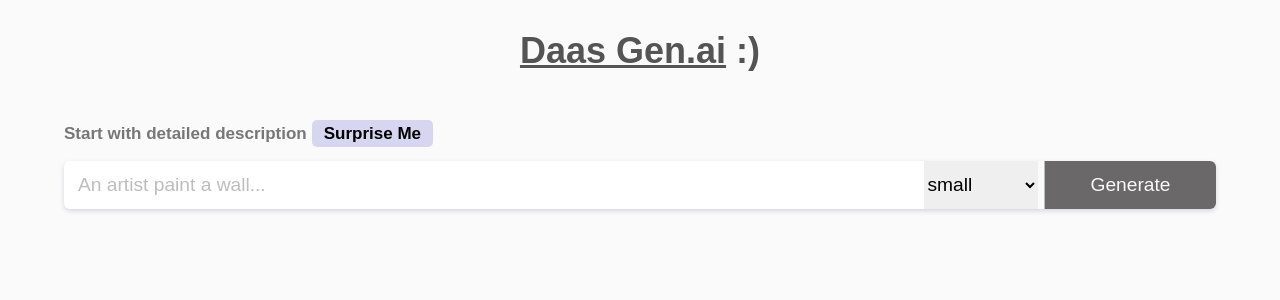
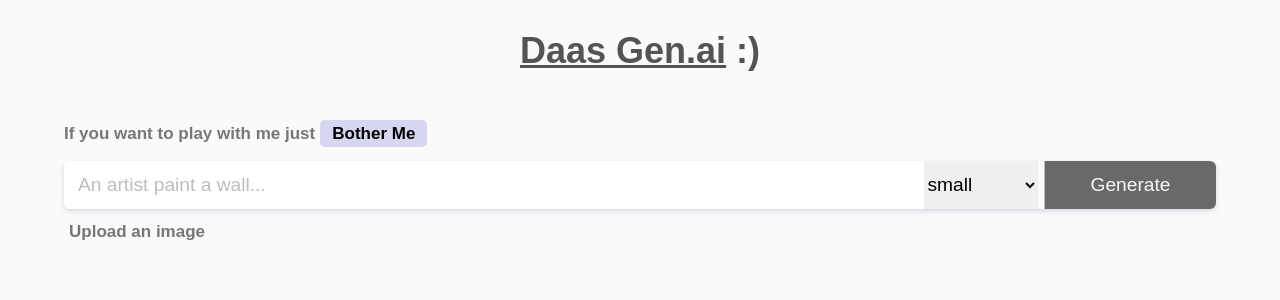
Before and after one commit to kushvahasumit/Daas, a React (Create React App) app: page / in a window 1280 px wide. Shown: the top 300 px of the page. Built offline with nearby package versions, Linux system fonts and the light colour scheme.

Commit message:
on progress
Signed-off-by: Sumit <kumarxumit6@gmail.com>

```diff
--- a/src/App.css
+++ b/src/App.css
@@ -39,6 +39,7 @@
     width: 100%;
     flex-direction: column;
     padding: 5px 0px;
+    height: 300px;
     /* font-size: 16px; */
 }
 
@@ -49,6 +50,7 @@
     font-weight: 550;
     padding: 4px 12px;
     margin: 0 0 2px 5px;
+    cursor: pointer;
 }
 
 .inputContainer{
@@ -114,3 +116,15 @@
     margin: 1px;
     flex-grow: 1;
 }
+
+.filesUpload{
+        margin: 13px 0 2px 5px;
+        cursor: pointer;
+}
+
+
+@media (max-width : 550px){
+    .image-section img {
+        max-width: 100%;
+        }
+}
--- a/src/App.js
+++ b/src/App.js
@@ -5,19 +5,31 @@
   const [images, setImages] = useState(null);
   const [value, setValue] = useState(null);
   const [size, setSize] = useState("");
+  const [error,setError] = useState(null)
 
-  // const surpriseMe = [
-  //   "A blue panda eating pizza",
-  //   "A frog talking on phone",
-  //   "A superhero beaten by women",
-  //   "A baby flying on the sparrow",
-  // ];
+  const botherMeOption = [
+    "A blue panda eating pizza",
+    "A frog talking on phone",
+    "A superhero beaten by women",
+    "A baby flying on fish",
+  ];
+
+  const botherMe = ()=>{
+    setImages(null)
+    setError(null)
+    const pickRandom = botherMeOption[Math.floor(Math.random()*botherMeOption.length)]
+    setValue(pickRandom)
+  }
 
   console.log("this is input1::", value);
   console.log("this is images1::", images);
   console.log("this is size choosen::", size);
 
   const getImg = async () => {
+    setImages(null)
+    if(value=== null){
+      setError('Error! must have prompt in input section :( ')
+    }
     try {
       const option = {
         method: "POST",
@@ -47,8 +59,8 @@
       </section>
       <section className="search-section">
         <p>
-          Start with detailed description
-          <span className="surprise">Surprise Me</span>
+          If you want to play with me just
+          <span className="surprise" onClick={botherMe}>Bother Me</span>
         </p>
         <div className="inputContainer">
           <input
@@ -70,6 +82,13 @@
           </select>
           <button onClick={getImg}>Generate</button>
         </div>
+        <p className="filesUpload">
+          <span>
+            <label htmlFor="files">Upload an image</label>
+            <input type="file" id="files" accept="image/*" hidden/>
+          </span>
+        </p>
+        {error && <p>{error}</p>}
       </section>
 
       <section className="image-section">
```
